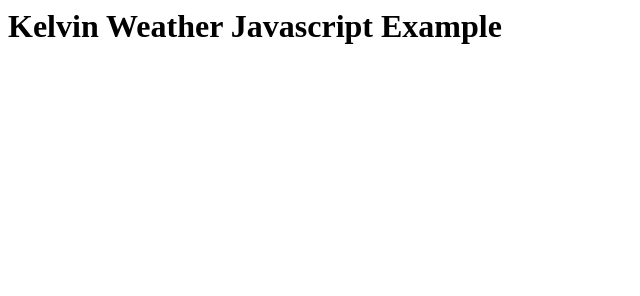
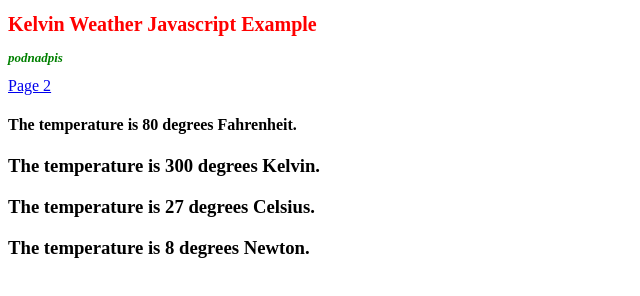
Before and after one commit to bufandbaf/codecademy-js, a plain HTML site: page 01-thermometer/index.htm in a window 1280 px wide. Shown: the whole page, without its empty margins (0-640 px from the left). Drawn offline with Linux system fonts and the light colour scheme.

Commit message:
feat: html+css+javascript document.write

```diff
--- a/01-thermometer/index.htm
+++ b/01-thermometer/index.htm
@@ -1,3 +1,13 @@
-<h1>Kelvin Weather Javascript Example</h1>
+<!DOCTYPE html>
+<html>
+  <head>
+    <link rel="stylesheet" href="../css/global.css" />
+  </head>
+  <body>
+    <h1 class="main-title">Kelvin Weather Javascript Example</h1>
+    <h2 class="subtitle">podnadpis</h2>
+    <a href="./page2.htm">Page 2</a>
 
-<script type="text/javascript" src="kelvin-weather.js"></script>
+    <script type="text/javascript" src="kelvin-weather.js"></script>
+  </body>
+</html>
--- a/01-thermometer/kelvin-weather.js
+++ b/01-thermometer/kelvin-weather.js
@@ -1,19 +1,21 @@
-// test
-
 // The forecast today is 293 Kelvin.
 const kelvin = 300;
 // Celsius is 273 degrees less than Kelvin. The forecast today is 20 Celsius.
 const celsius = kelvin - 273;
 // Fahrenheit is calculated as the "let fahrenheit" variable follows. The forecast today is 68 Fahrenheit.
-let fahrenheit = celsius * (9/5) + 32;
+let fahrenheit = celsius * (9 / 5) + 32;
 // The following method is to round down the temperature
 fahrenheit = Math.floor(fahrenheit);
 // Convert to Newton
-let newton = celsius * (33/100);
+let newton = celsius * (33 / 100);
 // Round down
 newton = Math.floor(newton);
 
-console.log("The temperature is " + fahrenheit + " degrees Fahrenheit.");
-console.log("The temperature is " + kelvin + " degrees Kelvin.");
-console.log("The temperature is " + celsius + " degrees Celsius.");
-console.log("The temperature is " + newton + " degrees Newton.");
+function show(text, how) {
+  document.write(`<${how ?? "h3"}>${text}</${how ?? "h3"}>`);
+}
+
+show("The temperature is " + fahrenheit + " degrees Fahrenheit.", "h4");
+show("The temperature is " + kelvin + " degrees Kelvin.");
+show("The temperature is " + celsius + " degrees Celsius.");
+show("The temperature is " + newton + " degrees Newton.");
--- /dev/null
+++ b/css/global.css
@@ -0,0 +1,11 @@
+.main-title {
+  font-family: "Times New Roman", Times, serif;
+  font-size: 20px;
+  color: red;
+}
+
+.subtitle {
+  font-style: italic;
+  color: green;
+  font-size: small;
+}
```
Also changed, not shown: 01-thermometer/page2.htm (added, +13 -0 lines).
